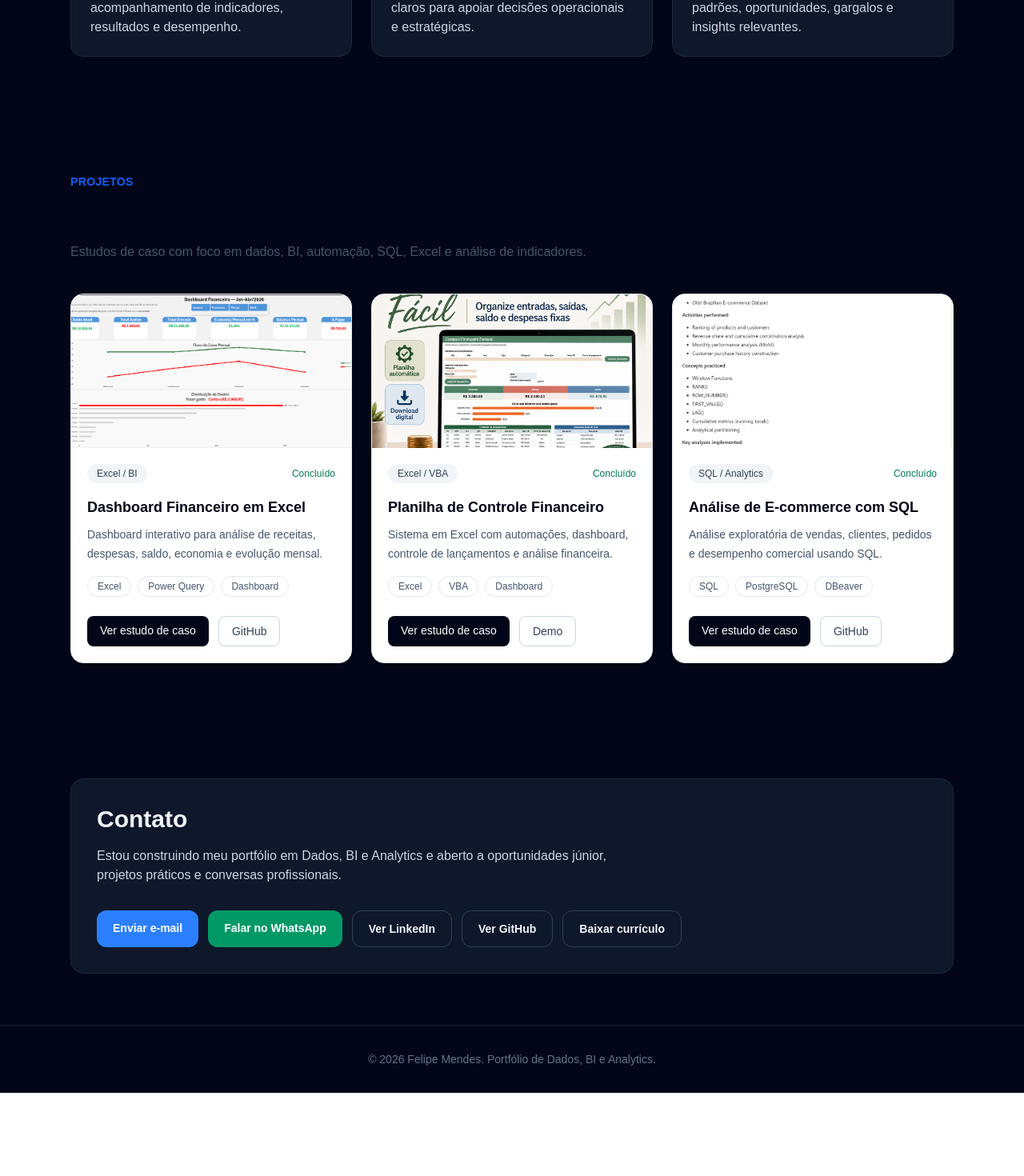
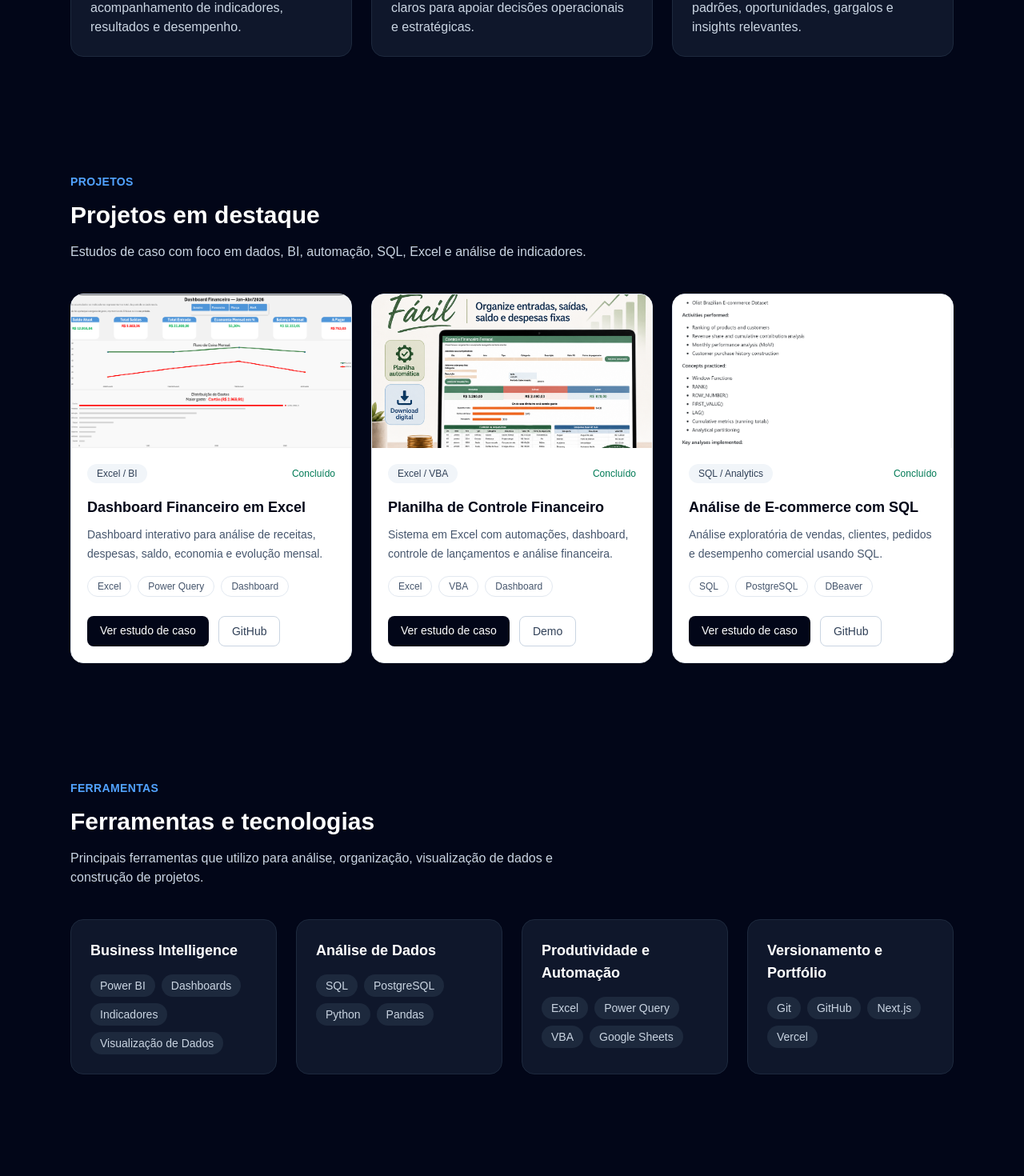
Before and after one commit to Felipee-M/felipe-mendes-portfolio, a Next.js app: page / in a window 1280 px wide. Shown: the part 1560-3030 px from the top of the page at 80% size. Before the commit the page ends 2926 px from the top, so only its background shows below. Built offline with nearby package versions, Linux system fonts and the light colour scheme.

Commit message:
feat: improve tools and projects sections

```diff
--- a/src/app/page.tsx
+++ b/src/app/page.tsx
@@ -40,6 +40,25 @@ const lineChartPoints = lineChartData
     return `${x},${y}`;
   })
   .join(" ");
+
+  const toolGroups = [
+  {
+    category: "Business Intelligence",
+    tools: ["Power BI", "Dashboards", "Indicadores", "Visualização de Dados"],
+  },
+  {
+    category: "Análise de Dados",
+    tools: ["SQL", "PostgreSQL", "Python", "Pandas"],
+  },
+  {
+    category: "Produtividade e Automação",
+    tools: ["Excel", "Power Query", "VBA", "Google Sheets"],
+  },
+  {
+    category: "Versionamento e Portfólio",
+    tools: ["Git", "GitHub", "Next.js", "Vercel"],
+  },
+];
 
 export default function Home() {
   return (
@@ -326,18 +345,17 @@ export default function Home() {
         </div>
       </section>
 
-      <section id="projetos" className="py-20">
-        <div className="mx-auto max-w-6xl px-6">
+     <section id="projetos" className="mx-auto max-w-6xl px-6 py-20">
         <div className="mb-10 max-w-2xl">
-            <span className="text-sm font-semibold uppercase tracking-wide text-blue-600">
+          <span className="text-sm font-semibold uppercase tracking-wide text-blue-400">
             Projetos
           </span>
 
-            <h2 className="mt-3 text-3xl font-bold text-slate-950">
+          <h2 className="mt-3 text-3xl font-bold text-white">
             Projetos em destaque
           </h2>
 
-            <p className="mt-4 text-slate-600">
+          <p className="mt-4 text-slate-300">
             Estudos de caso com foco em dados, BI, automação, SQL, Excel e análise
             de indicadores.
           </p>
@@ -350,6 +368,46 @@ export default function Home() {
               <ProjectCard key={project.id} project={project} />
             ))}
         </div>
+      </section>
+
+      <section id="ferramentas" className="mx-auto max-w-6xl px-6 py-16">
+        <div className="mb-10 max-w-2xl">
+          <span className="text-sm font-semibold uppercase tracking-wide text-blue-400">
+            Ferramentas
+          </span>
+
+          <h2 className="mt-3 text-3xl font-bold text-white">
+            Ferramentas e tecnologias
+          </h2>
+
+          <p className="mt-4 text-slate-300">
+            Principais ferramentas que utilizo para análise, organização,
+            visualização de dados e construção de projetos.
+          </p>
+        </div>
+
+        <div className="grid gap-6 md:grid-cols-2 lg:grid-cols-4">
+          {toolGroups.map((group) => (
+            <div
+              key={group.category}
+              className="rounded-2xl border border-slate-800 bg-slate-900 p-6"
+            >
+              <h3 className="mb-4 text-lg font-semibold text-white">
+                {group.category}
+              </h3>
+
+              <div className="flex flex-wrap gap-2">
+                {group.tools.map((tool) => (
+                  <span
+                    key={tool}
+                    className="rounded-full bg-slate-800 px-3 py-1 text-sm text-slate-300"
+                  >
+                    {tool}
+                  </span>
+                ))}
+              </div>
+            </div>
+          ))}
         </div>
       </section>
 
```
Lines whose indentation alone changed are shown as unchanged.
